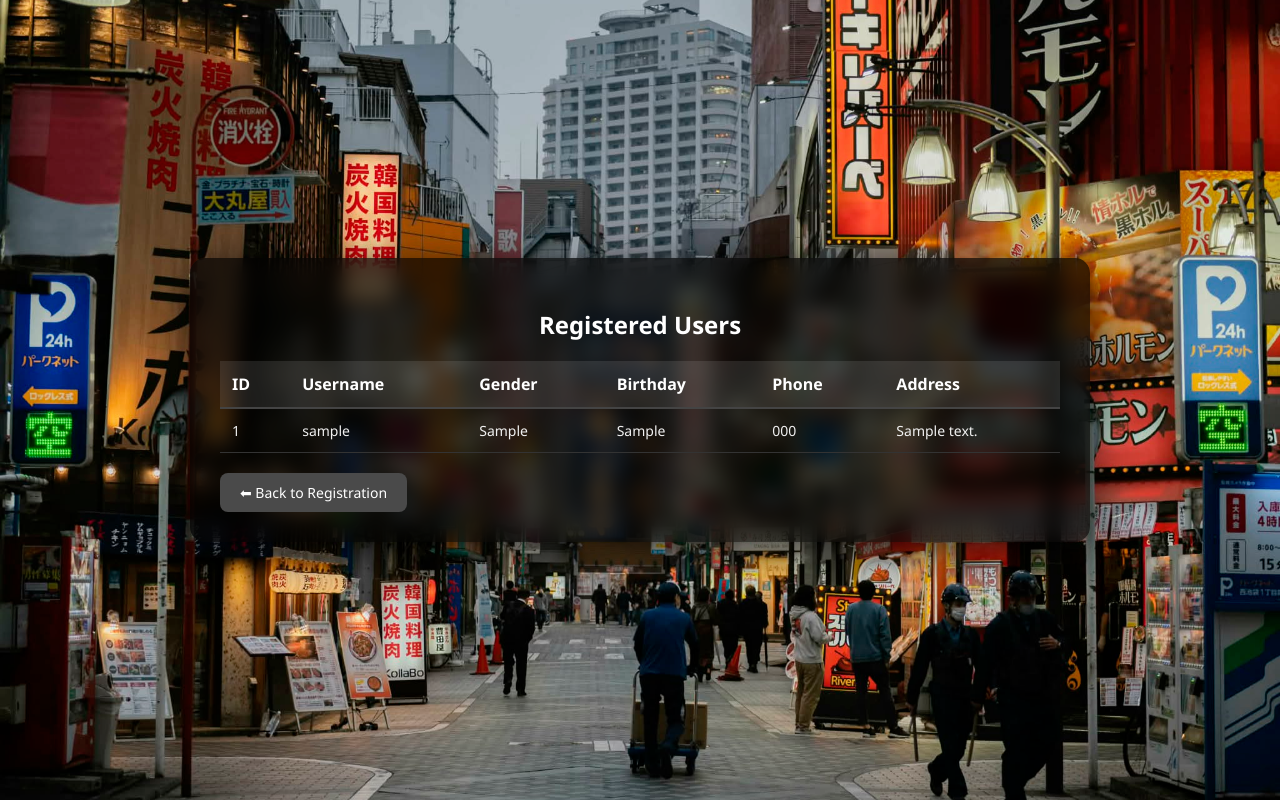
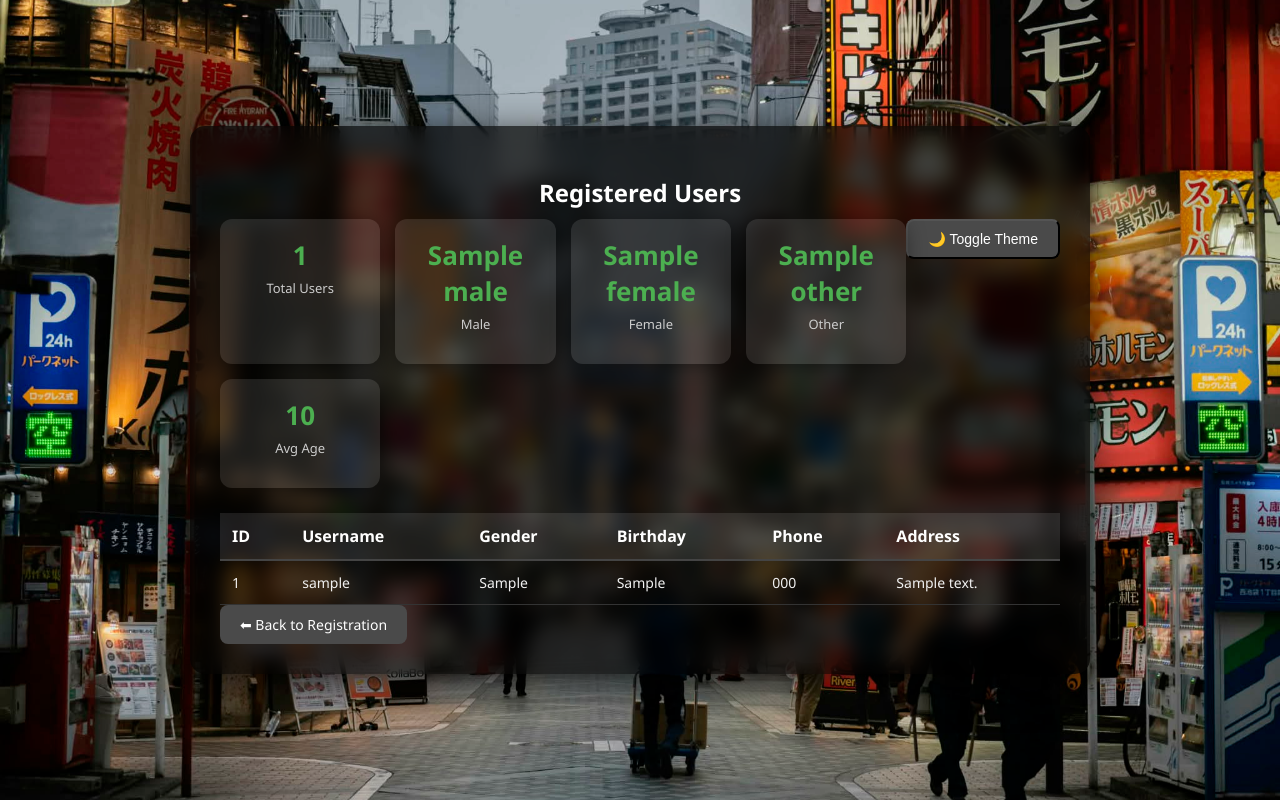
Before and after one commit to Miro-0/User-Registration, a Flask app: template templates/users.html in a window 1280 px wide. Run offline with Flask 3, Linux system fonts and the light colour scheme; tables that the repository leaves empty hold one stand-in row (values such as "Sample post"); the template is opened without the code that fills it: values that come from a table or form of the project are taken from there, most other values are stand-ins (such as "Sample title", 1, 10 or a date in 2020).

Commit message:
Update users.html

```diff
--- a/templates/users.html
+++ b/templates/users.html
@@ -4,6 +4,7 @@
 <meta charset="UTF-8">
 <meta name="viewport" content="width=device-width, initial-scale=1.0">
 <title>Registered Users</title>
+
 <style>
 body {
     min-height: 100vh;
@@ -34,7 +35,39 @@
     color: #f0f0f0;
 }
 
-    h2 { text-align: center; color: #ffffff; margin-bottom: 20px; }
+h2 {
+    text-align: center;
+    color: #ffffff;
+    margin-bottom: 10px;
+}
+
+/* DASHBOARD */
+.dashboard {
+    display: grid;
+    grid-template-columns: repeat(auto-fit, minmax(140px, 1fr));
+    gap: 15px;
+    margin-bottom: 25px;
+}
+
+.card {
+    background: rgba(255, 255, 255, 0.1);
+    padding: 18px;
+    border-radius: 12px;
+    text-align: center;
+    box-shadow: 0 5px 20px rgba(0,0,0,0.4);
+}
+
+.card h3 {
+    margin: 0;
+    font-size: 26px;
+    color: #4CAF50;
+}
+
+.card p {
+    margin-top: 6px;
+    font-size: 13px;
+    color: #ccc;
+}
 
 .table-responsive {
     overflow-x: auto;
@@ -43,7 +76,6 @@
 table {
     width: 100%;
     border-collapse: collapse;
-        margin-bottom: 20px;
 }
 
 th {
@@ -73,16 +105,63 @@
     border-radius: 8px;
     font-size: 14px;
     transition: 0.3s;
+    cursor: pointer;
 }
 
-    .back-btn:hover { background: #666; }
+.back-btn:hover {
+    background: #666;
+}
+
+/* LIGHT MODE */
+.light-mode .list-box {
+    background: rgba(255, 255, 255, 0.85);
+    color: #222;
+}
+
+.light-mode th {
+    background: rgba(0, 0, 0, 0.1);
+    color: #000;
+}
+
+.light-mode td {
+    color: #111;
+}
 </style>
 </head>
+
 <body>
 
 <div class="container">
 <div class="list-box">
+
 <h2>Registered Users</h2>
+
+<button id="toggleTheme" class="back-btn" style="float:right; margin-bottom:15px;">
+    🌙 Toggle Theme
+</button>
+
+<div class="dashboard">
+    <div class="card">
+        <h3>{{ total_users }}</h3>
+        <p>Total Users</p>
+    </div>
+    <div class="card">
+        <h3>{{ male }}</h3>
+        <p>Male</p>
+    </div>
+    <div class="card">
+        <h3>{{ female }}</h3>
+        <p>Female</p>
+    </div>
+    <div class="card">
+        <h3>{{ other }}</h3>
+        <p>Other</p>
+    </div>
+    <div class="card">
+        <h3>{{ avg_age }}</h3>
+        <p>Avg Age</p>
+    </div>
+</div>
 
 <div class="table-responsive">
 <table>
@@ -112,8 +191,25 @@
 </div>
 
 <a href="/" class="back-btn">⬅ Back to Registration</a>
+
 </div>
 </div>
 
+<script>
+const toggleBtn = document.getElementById("toggleTheme");
+
+if (localStorage.getItem("theme") === "light") {
+    document.body.classList.add("light-mode");
+}
+
+toggleBtn.addEventListener("click", () => {
+    document.body.classList.toggle("light-mode");
+    localStorage.setItem(
+        "theme",
+        document.body.classList.contains("light-mode") ? "light" : "dark"
+    );
+});
+</script>
+
 </body>
 </html>
```
Lines whose indentation alone changed are shown as unchanged.
